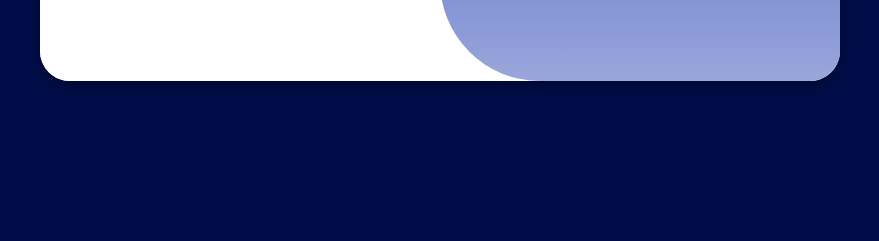
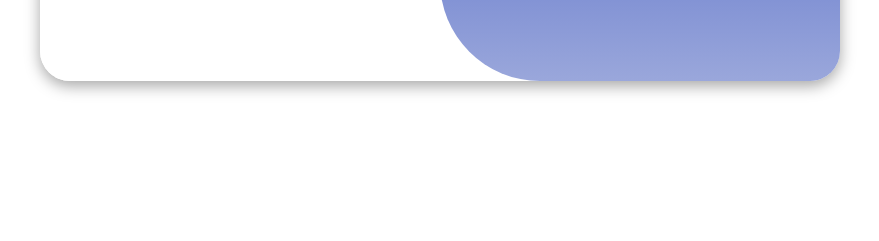
Before and after one commit to Kubayi-ND/Sign_Up_Form, a plain HTML site: page index.html in a window 1280 px wide. Shown: the part 559-800 px from the top of the page, without its empty margins (200-1079 px from the left). Drawn offline with nearby package versions, Linux system fonts and the light colour scheme.

Commit message:
styles.css

```diff
--- a/Stylesheet/styles.css
+++ b/Stylesheet/styles.css
@@ -5,7 +5,6 @@ body{
     justify-content: center;
     flex-direction: column;
     height: 100vh;
-    background: linear-gradient(to top,  #010d48 , #010d48);
 }
 
 div.container{
```
